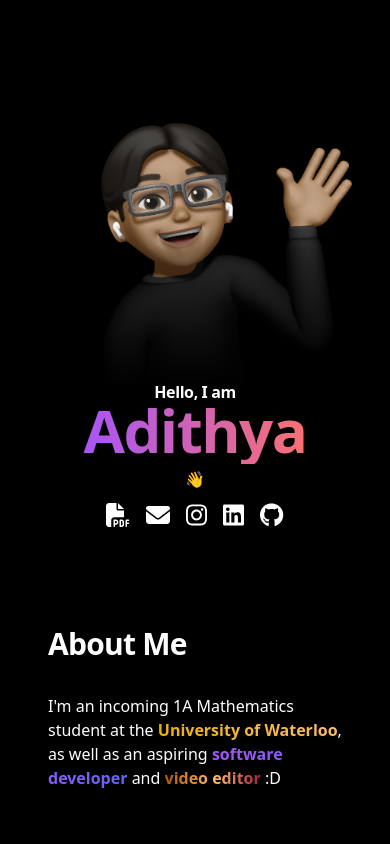
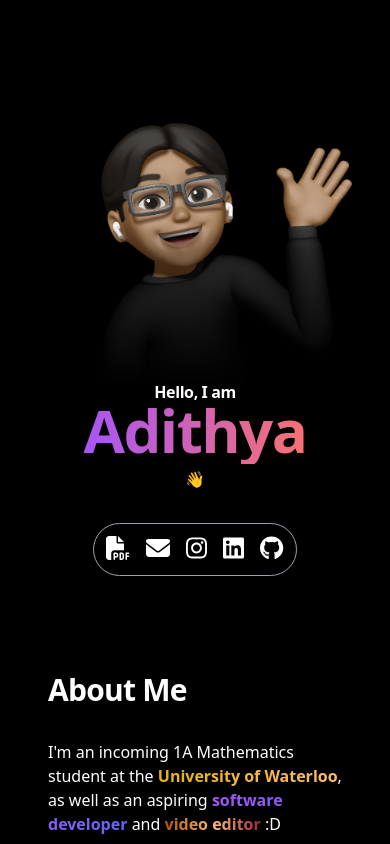
Before and after one commit to adithayyil/adithayyil.me, a React (Vite) app: page / in a window 390 px wide. Shown: the top 844 px of the page. Built offline with nearby package versions, Linux system fonts and the light colour scheme.

Commit message:
wrap links in a tablet

```diff
--- a/src/components/Hello.tsx
+++ b/src/components/Hello.tsx
@@ -36,7 +36,10 @@ function Hello() {
         <p className="text-1xl font-extrabold leading-none tracking-tight text-transparent sm:text-1xl md:text-2xl lg:text-3xl">
           <span className="text-white bg-clip-text">👋</span>
         </p>
-        <div className="flex justify-center mt-4 space-x-4">
+
+        <div className="px-14 pt-9">
+          <div className="justify-center border border-gray-400 rounded-full p-3 w-13 h-13 mx-auto shadow-md lg:w-13 lg:h-13">
+            <div className="flex justify-center space-x-4">
               <Link to="/resume" target="_blank" rel="noopener noreferrer">
                 <div className="relative group">
                   <FontAwesomeIcon
@@ -107,6 +110,8 @@ function Hello() {
               </a>
             </div>
           </div>
+        </div>
+      </div>
     </section>
   );
 }
```
Lines whose indentation alone changed are shown as unchanged.
